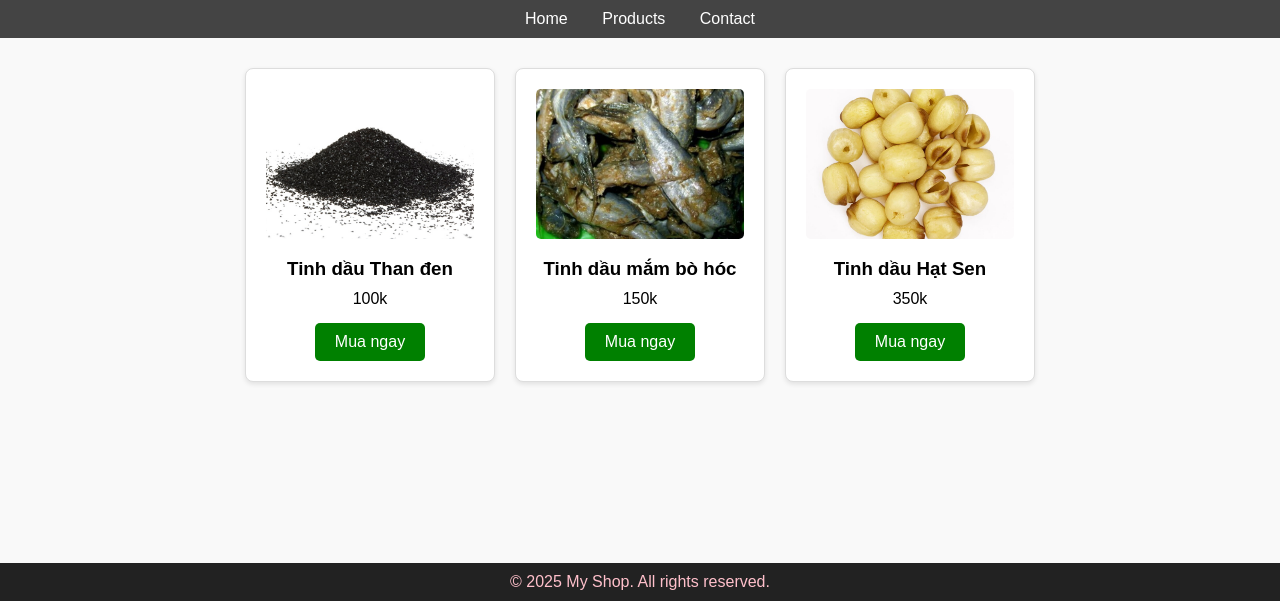
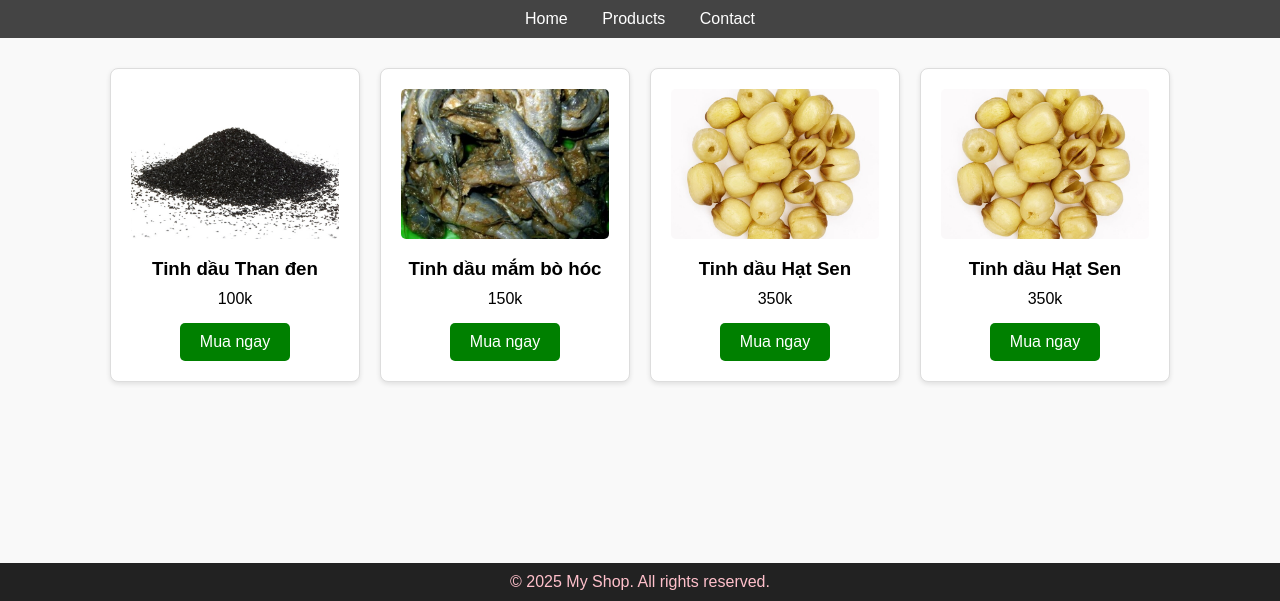
Before and after one commit to ThuanNQ-web/My---Shop, a plain HTML site: page index.htm in a window 1280 px wide. Shown: the part 199-800 px from the top of the page. Drawn offline with Linux system fonts and the light colour scheme.

Commit message:
Update index.htm

```diff
--- a/index.htm
+++ b/index.htm
@@ -159,6 +159,12 @@ header p {
         <p>350k</p>
         <a href="#" class="btn">Mua ngay</a>
       </div>
+       <div class="product">
+        <img src="product3.jpg" alt="Product 3">
+        <h3>Tinh dầu Hạt Sen</h3>
+        <p>350k</p>
+        <a href="#" class="btn">Mua ngay</a>
+      </div>
     </div>
   </main>
 
```
